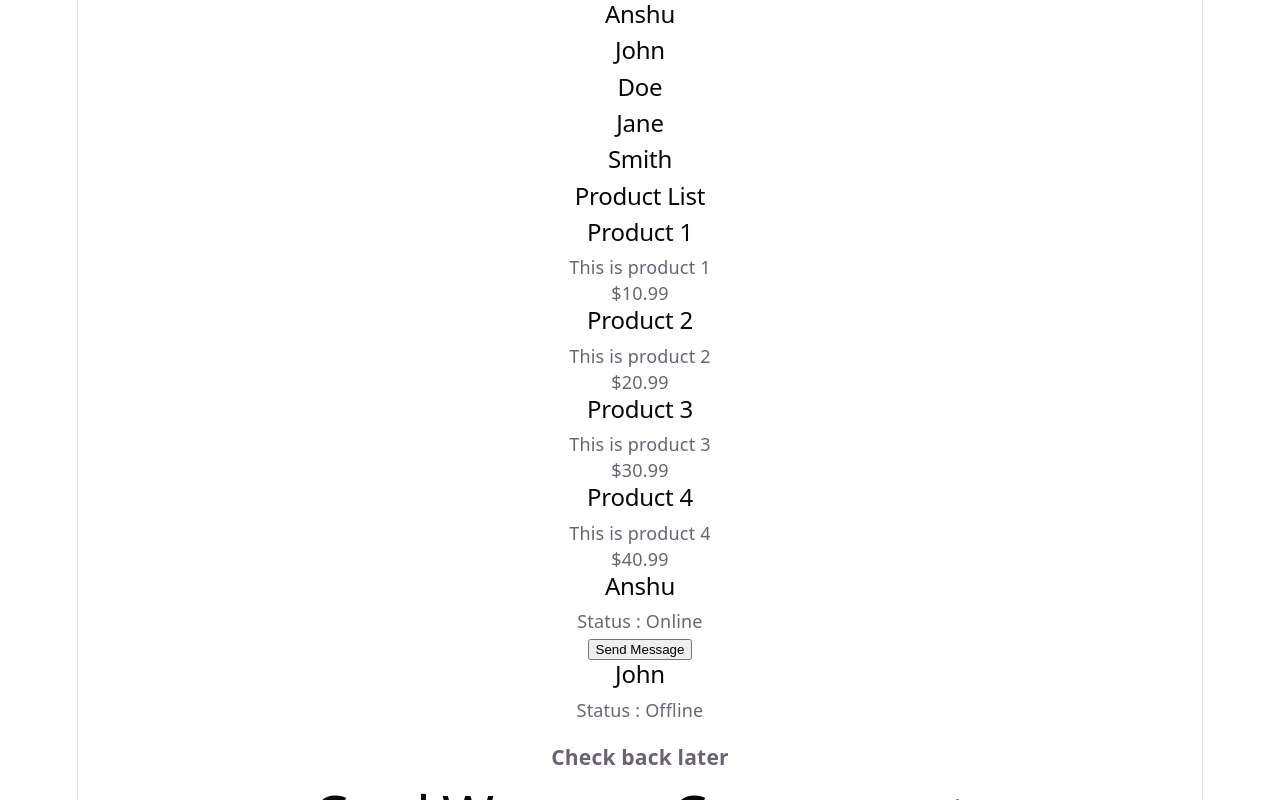
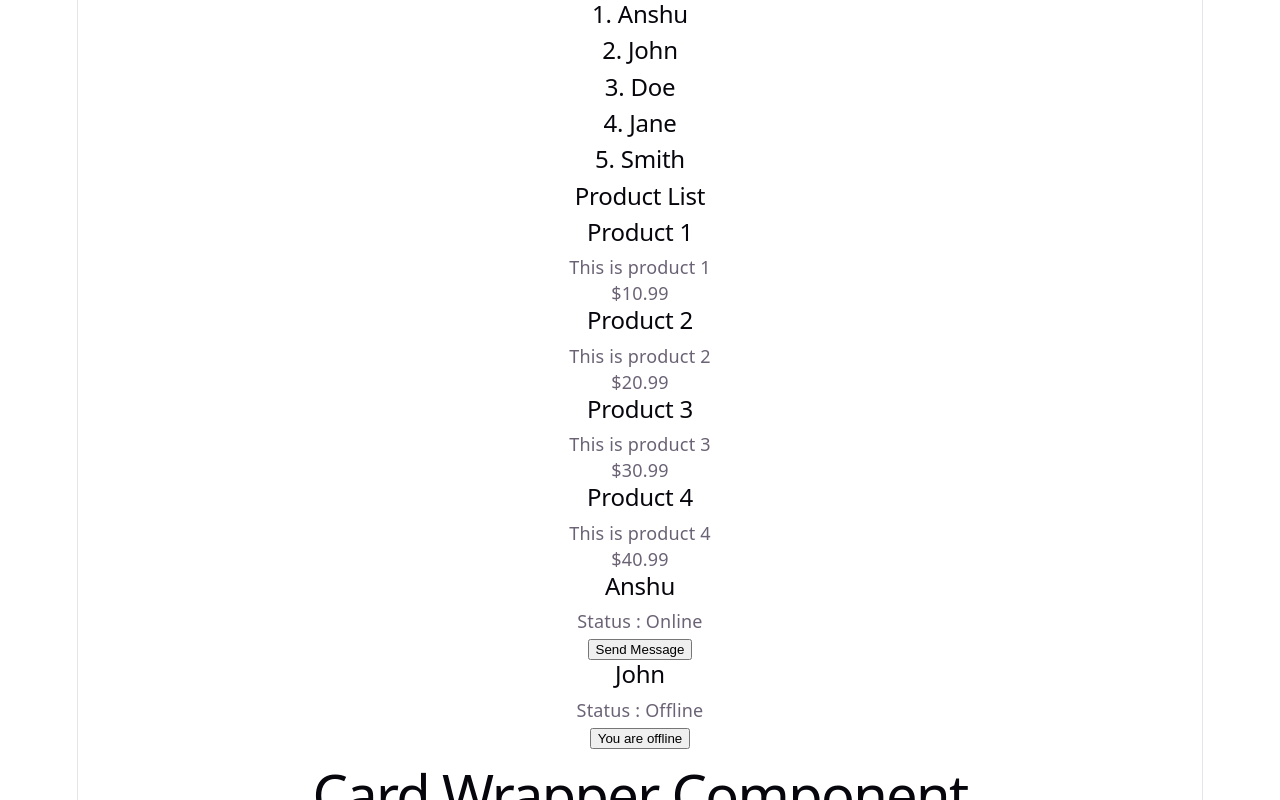
Before and after one commit to anshu-ac-dv/vite-react, a React (Vite) app: page / in a window 1280 px wide. Shown: the top 800 px of the page. Built offline with nearby package versions, Linux system fonts and the light colour scheme.

Commit message:
Exploring Key with index

```diff
--- a/src/NameList.jsx
+++ b/src/NameList.jsx
@@ -1,5 +1,5 @@
 export const NameList = () => {
     const names = ['Anshu', 'John', 'Doe', 'Jane', 'Smith']
-    const nameList = names.map((name) => <h2>{name}</h2>)
+    const nameList = names.map((name, index) => <h2 key={index}>{index + 1}. {name}</h2>)
     return <div>{nameList}</div>
 }
--- a/src/UserDetails.jsx
+++ b/src/UserDetails.jsx
@@ -6,7 +6,7 @@ export const UserDetails = ({ name, isOnline, hideOffline }) => {
         <div>
             <h2>{name}</h2>
             <p> Status : {isOnline ? 'Online' : 'Offline'}</p>
-            <p>{isOnline  ? <button>Send Message</button> : <h3>Check back later</h3>}</p>
+            <p>{isOnline  ? <button>Send Message</button> : <button>You are offline</button>}</p>
         </div>
     )
 }
```
